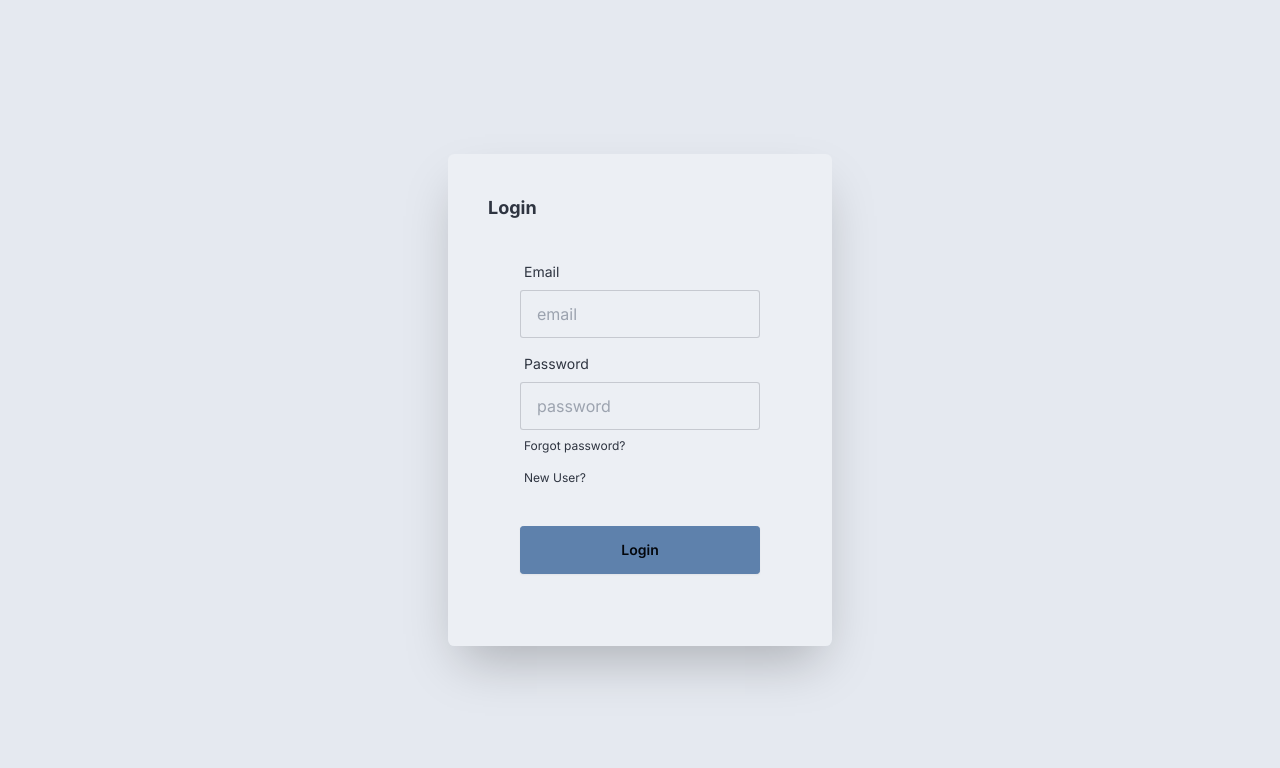
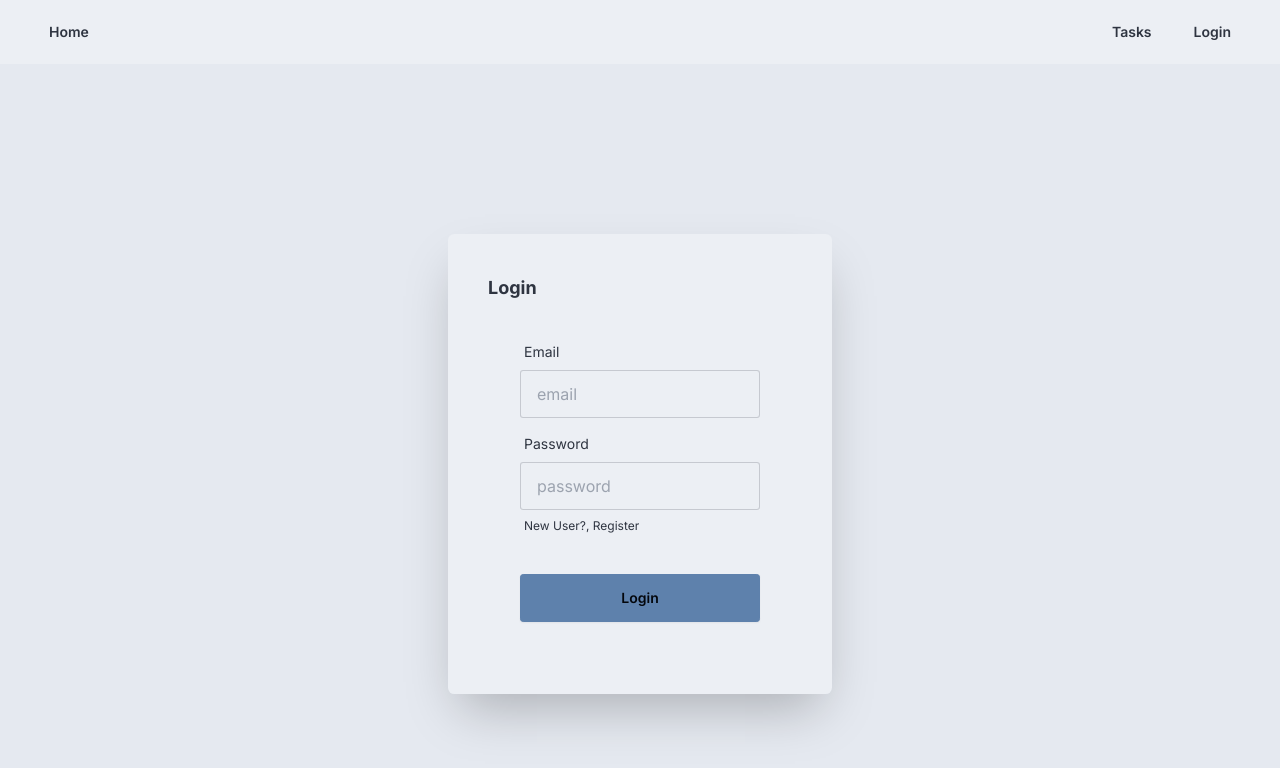
Before and after one commit to ChristianMoraDiaz/technical-test-frontend, a Next.js app: page /auth/login in a window 1280 px wide. Shown: the top 768 px of the page. Built offline with nearby package versions, Linux system fonts and the light colour scheme; no server answers.

Commit message:
feat(core): Added login and logout functionality

```diff
--- a/package.json
+++ b/package.json
@@ -10,8 +10,8 @@
   },
   "dependencies": {
     "axios": "^1.6.7",
-    "bcrypt": "^5.1.1",
     "date-fns": "^3.3.1",
+    "dotenv": "^16.4.1",
     "next": "14.1.0",
     "next-auth": "^4.24.5",
     "react": "^18",
--- /dev/null
+++ b/src/app/api/auth/[...nextauth]/route.ts
@@ -0,0 +1,37 @@
+import NextAuth from "next-auth";
+import CredentialsProvider from "next-auth/providers/credentials";
+import { userLogin } from "../../../../api/auth";
+import { UserLoginProps } from "../../../../interface/auth";
+
+export const authOptions = {
+  providers: [
+    CredentialsProvider({
+      name: "Credentials",
+      credentials: {
+        email: { label: "Email", type: "text", placeholder: "jsmith" },
+        password: { label: "Password", type: "password", placeholder: "*****" },
+      },
+      async authorize(credentials, req) {
+        console.log("HOLA ACA ESTOY");
+        const loginData: UserLoginProps = {
+          email: credentials?.email,
+          password: credentials?.password,
+        };
+        const userFound = await userLogin(loginData);
+
+        return {
+          id: userFound.id.toString(),
+          name: userFound.name,
+          email: userFound.email,
+        };
+      },
+    }),
+  ],
+  pages: {
+    signIn: "/auth/login",
+  },
+};
+
+const handler = NextAuth(authOptions);
+
+export { handler as GET, handler as POST };
--- a/src/app/layout.tsx
+++ b/src/app/layout.tsx
@@ -1,3 +1,4 @@
+import NavBar from "@/components/navBar";
 import type { Metadata } from "next";
 import { Inter } from "next/font/google";
 import "./globals.css";
@@ -5,18 +6,21 @@ import "./globals.css";
 const inter = Inter({ subsets: ["latin"] });
 
 export const metadata: Metadata = {
-  title: "Create Next App",
+  title: "Technical test",
   description: "Generated by create next app",
 };
 
 export default function RootLayout({
   children,
-}: Readonly<{
+}: {
   children: React.ReactNode;
-}>) {
+}) {
   return (
     <html lang="en" data-theme="nord">
-      <body className={inter.className}>{children}</body>
+      <body className={inter.className}>
+        <NavBar />
+        {children}
+      </body>
     </html>
   );
 }
--- /dev/null
+++ b/src/app/tasks/create/page.tsx
@@ -0,0 +1,5 @@
+import { ReactElement } from "react";
+
+export default function Page(): ReactElement {
+  return <div>Create Page</div>;
+}
--- a/src/app/tasks/page.tsx
+++ b/src/app/tasks/page.tsx
@@ -4,10 +4,10 @@ import { getAllTasks } from "@/api/task";
 import { Task } from "@/interface/task";
 import { format } from "date-fns";
 import Link from "next/link";
-import { useEffect, useState } from "react";
+import { ReactElement, useEffect, useState } from "react";
 import Alert from "../../components/alert";
 
-export default function Page() {
+export default function Page(): ReactElement {
   const [alltasks, setAllEntries] = useState<Task[]>([]);
   const [alert, setAlert] = useState<{
     type: "info" | "success" | "error" | "warning";
--- a/src/components/auth/login.tsx
+++ b/src/components/auth/login.tsx
@@ -1,10 +1,48 @@
 "use client";
+import { signIn } from "next-auth/react";
 import { useRouter } from "next/navigation";
-import { ReactElement } from "react";
+import { ReactElement, useState } from "react";
+import { useForm } from "react-hook-form";
+import Alert from "../alert";
+
 export default function Login(): ReactElement {
+  const {
+    register,
+    handleSubmit,
+    formState: { errors },
+    reset,
+  } = useForm();
+  const [alert, setAlert] = useState<{
+    type: "info" | "success" | "error" | "warning";
+    msg: string;
+    error?: string;
+  } | null>(null);
   const router = useRouter();
+
+  const onSubmit = handleSubmit(async (data) => {
+    const res = await signIn("credentials", {
+      email: data.email,
+      password: data.password,
+      redirect: false,
+    });
+    console.log(data, res);
+
+    if (res?.error) {
+      setAlert({
+        type: "error",
+        msg: `${res.error}`,
+      });
+    } else {
+      setTimeout(() => {
+        router.push("/tasks");
+        reset();
+      }, 800);
+    }
+  });
+
   return (
-    <form className="card-body">
+    <>
+      <form className="card-body" onSubmit={onSubmit}>
         <div className="form-control">
           <label className="label">
             <span className="label-text">Email</span>
@@ -13,8 +51,16 @@ export default function Login(): ReactElement {
             type="email"
             placeholder="email"
             className="input input-bordered"
-          required
+            {...register("email", {
+              required: {
+                value: true,
+                message: "Email is required",
+              },
+            })}
           />
+          {errors.email && (
+            <span className="text-red-500 text-xs">{`${errors.email.message}`}</span>
+          )}
         </div>
         <div className="form-control">
           <label className="label">
@@ -24,13 +70,17 @@ export default function Login(): ReactElement {
             type="password"
             placeholder="password"
             className="input input-bordered"
-          required
+            {...register("password", {
+              required: {
+                value: true,
+                message: "Password is required",
+              },
+            })}
           />
-        <label className="label">
-          <a href="#" className="label-text-alt link link-hover">
-            Forgot password?
-          </a>
-        </label>
+          {errors.password && (
+            <span className="text-red-500 text-xs">{`${errors.password.message}`}</span>
+          )}
+          <div>
             <label className="label">
               <a
                 onClick={() => {
@@ -38,13 +88,23 @@ export default function Login(): ReactElement {
                 }}
                 className="label-text-alt link link-hover"
               >
-            New User?
+                New User?, Register
               </a>
             </label>
+          </div>
         </div>
         <div className="form-control mt-6">
           <button className="btn btn-primary">Login</button>
         </div>
       </form>
+      {alert && (
+        <Alert
+          type={alert.type}
+          msg={alert.msg}
+          onClose={() => setAlert(null)}
+          time={1500}
+        />
+      )}
+    </>
   );
 }
--- /dev/null
+++ b/src/components/navBar.tsx
@@ -0,0 +1,55 @@
+"use client";
+import { SessionProvider, signOut, useSession } from "next-auth/react";
+import Link from "next/link";
+
+export default function NavBar() {
+  return (
+    <SessionProvider>
+      <NavBarContent />
+    </SessionProvider>
+  );
+}
+
+function NavBarContent() {
+  const { data: session } = useSession();
+
+  return (
+    <div className="navbar shadow-2xl bg-base-100 pl-8 pr-8 ">
+      <div className="navbar-start">
+        <button className="btn btn-ghost">
+          <Link href="/">Home</Link>
+        </button>
+      </div>
+
+      <div className="navbar-end">
+        <div className="dropdown pr-2">
+          <button tabIndex={0} className="btn btn-ghost">
+            Tasks
+          </button>
+          <ul className="menu menu-sm dropdown-content mt-3 z-[1] p-2 shadow bg-base-100 rounded-box w-28">
+            <li>
+              <Link href="/tasks">All Tasks</Link>
+            </li>
+            <li>
+              <Link href="/tasks/create">Create</Link>
+            </li>
+          </ul>
+        </div>
+        {session ? (
+          <button
+            className="btn btn-ghost"
+            onClick={() => {
+              signOut();
+            }}
+          >
+            Logout
+          </button>
+        ) : (
+          <button className="btn btn-ghost">
+            <Link href="/auth/login">Login</Link>
+          </button>
+        )}
+      </div>
+    </div>
+  );
+}
--- a/src/interface/auth.ts
+++ b/src/interface/auth.ts
@@ -4,6 +4,10 @@ export interface UserRegistrationProps {
   password: string;
 }
 
+export interface UserLoginProps {
+  email?: string;
+  password?: string;
+}
 export interface User {
   id: number;
   name: string;
--- /dev/null
+++ b/src/middleware.ts
@@ -0,0 +1,5 @@
+export { default } from "next-auth/middleware";
+
+export const config = {
+  matcher: ["/tasks", "/tasks/create"],
+};
```
Also changed, not shown: src/api/auth.ts (+19 -1 lines), 1 other file (tests, documents, lock files or other folders). Lines whose indentation alone changed are shown as unchanged.
